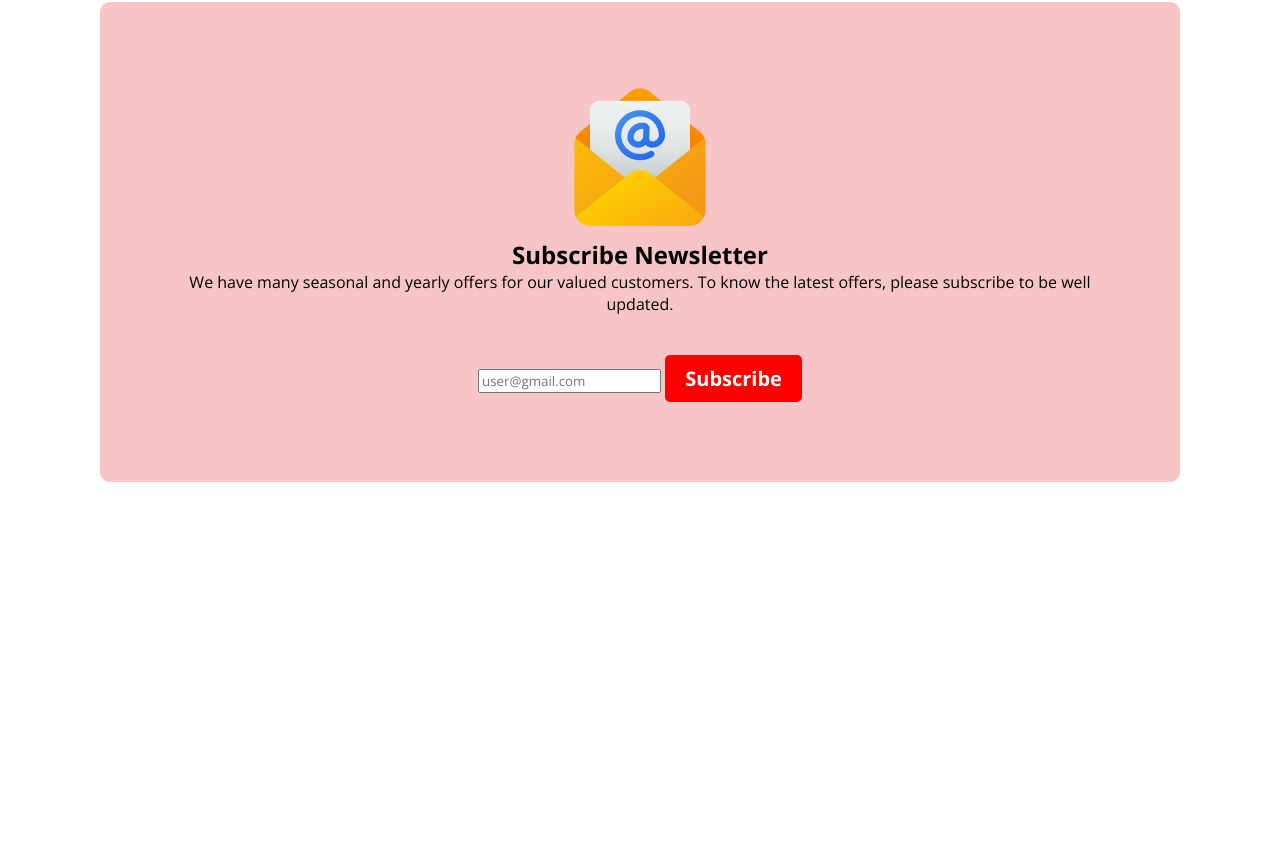
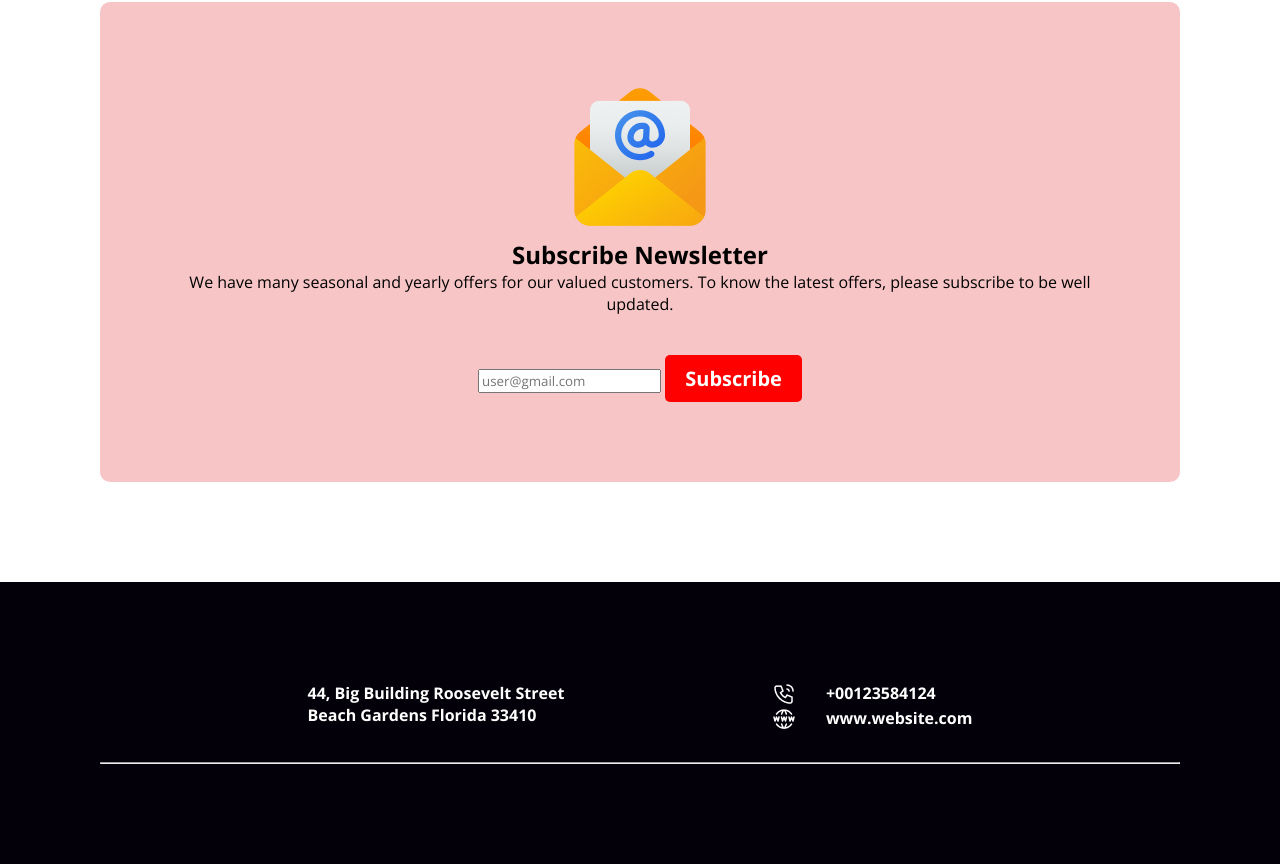
Before and after one commit to AhmedTufail/Assignment-1, a plain HTML site: page index.html in a window 1280 px wide. Shown: the part 4105-4969 px from the top of the page. Before the commit the page ends 4687 px from the top, so only its background shows below. Drawn offline with nearby package versions, Linux system fonts and the light colour scheme.

Commit message:
footer added

```diff
--- a/index.html
+++ b/index.html
@@ -120,6 +120,26 @@
 
     </main>
     <footer>
+        <div class="footer">
+            <div class="footer-top">
+                <div class="footer-top-left">
+                    <h4>44, Big Building Roosevelt Street</h4>
+                    <h4>Beach Gardens Florida 33410</h4>
+                </div>
+                <div class="footer-top-right">
+
+                    <div class="contact-number">
+                        <img src="./resource/Call.png" alt="">
+                        <h4>+00123584124</h4>
+                    </div>
+                    <div class="contact-web">
+                        <img src="./resource/Website.png" alt="">
+                        <h4>www.website.com</h4>
+                    </div>
+                </div>
+            </div>
+            <hr>
+        </div>
 
     </footer>
 </body>
--- a/styles/style.css
+++ b/styles/style.css
@@ -190,3 +190,32 @@
     padding: 80px;
     background-color: #f7c5c5;
   }
+
+  /* footer starts here */
+  .footer{
+    background-color: #03000a;
+    color: #ffffff;
+    padding: 100px;
+  }
+  .footer-top{
+    display: flex;
+    justify-content: space-evenly;
+    margin-bottom: 30px;
+  }
+  .footer-top-left{
+    text-align: left;
+  }
+  .footer-top-right{
+
+  }
+  .contact-number{
+    display: flex;
+    gap: 30px;
+    padding-right: 30px;
+
+  }
+  .contact-web{
+    display: flex;
+    gap: 30px;
+  }
+  /* footer ends here */
```
